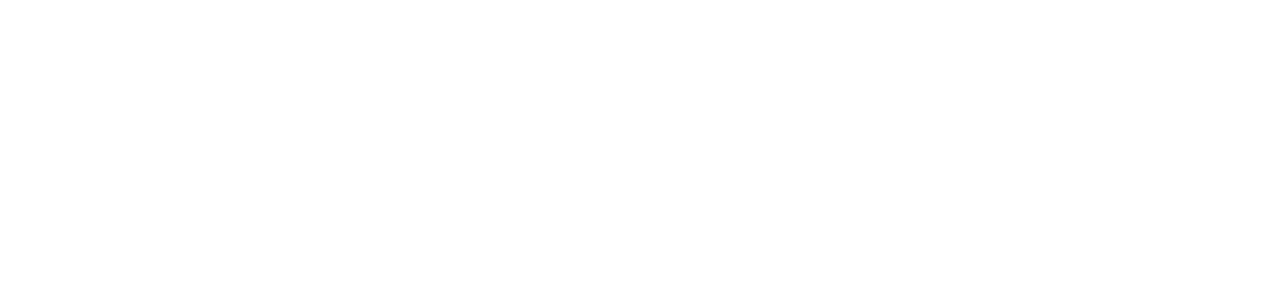
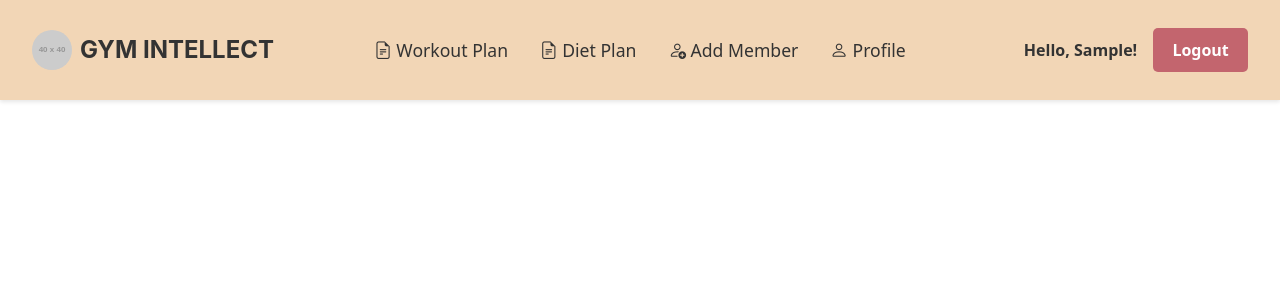
Before and after one commit to suryansh2206/Gym-Intellect, a React (Create React App) app in the folder React_App/: page /homeOwner in a window 1280 px wide. Before the commit this address had no page. Shown: the top 300 px of the page. Built offline with nearby package versions, Linux system fonts and the light colour scheme; sample sign-in values are in the browser's storage.

Commit message:
changed some file names, added bootstrap icons

```diff
--- a/React_App/public/index.html
+++ b/React_App/public/index.html
@@ -3,6 +3,11 @@
   <head>
     <meta charset="utf-8" />
     <link rel="icon" href="%PUBLIC_URL%/favicon.ico" />
+    <link
+      href="https://cdn.jsdelivr.net/npm/bootstrap-icons/font/bootstrap-icons.css"
+      rel="stylesheet"
+    />
+
     <meta name="viewport" content="width=device-width, initial-scale=1" />
     <meta name="theme-color" content="#000000" />
     <meta
--- a/React_App/src/App.js
+++ b/React_App/src/App.js
@@ -1,9 +1,9 @@
 import { Route, Routes, Navigate } from "react-router-dom"; // Import Navigate for redirection
 import "./App.css";
 import LoginForm from "./Components/Authentication/LoginForm";
-import HomeMember from "./Components/Pages/HomeMember";
-import SignupForm from "./Components/Authentication/SignupForm";
 import { useSelector } from "react-redux"; // Import useSelector to access the Redux state
+import HomeOwner from "./Components/Pages/HomeOwner";
+import SignupFormOwner from "./Components/Authentication/SignupFormOwner";
 
 function App() {
   // Access authentication state from Redux
@@ -13,12 +13,12 @@
     <Routes>
       {/* Public Routes */}
       <Route path="/" element={<LoginForm />} />
-      <Route path="/signup" element={<SignupForm />} />
+      <Route path="/signupOwner" element={<SignupFormOwner />} />
 
       {/* Protected Route */}
       <Route
-        path="/home"
-        element={isAuthenticated ? <HomeMember /> : <Navigate to="/" replace />}
+        path="/homeOwner"
+        element={isAuthenticated ? <HomeOwner /> : <Navigate to="/" replace />}
       />
     </Routes>
   );
--- a/React_App/src/Components/Authentication/LoginForm.js
+++ b/React_App/src/Components/Authentication/LoginForm.js
@@ -34,7 +34,7 @@
       if (response.ok) {
         const userData = await response.json();
         dispatch(loginSuccess(userData)); // Dispatch login success action
-        navigate("/home"); // Redirect to home page after login
+        navigate("/homeOwner"); // Redirect to home page after login
       } else {
         setErrorMessage("Invalid username or password.");
       }
@@ -88,7 +88,7 @@
           Forgot Password? <Link to="/forgot-password">Click Here</Link>
         </p>
         <p className="link">
-          Do want to register as a Gym Owner? <br /> <Link to="/signup">Sign Up</Link>
+          Do want to register as a Gym Owner? <br /> <Link to="/signupOwner">Sign Up</Link>
         </p>
         {errorMessage && <p className="error-message">{errorMessage}</p>}
       </div>
--- a/React_App/src/Components/Authentication/SignupForm.js
+++ b/React_App/src/Components/Authentication/SignupFormOwner.js
@@ -2,7 +2,7 @@
 import { Link } from "react-router-dom"; // Importing Link for navigation
 import "./LoginForm.css";
 
-const SignupForm = () => {
+const SignupFormOwner = () => {
   const [formData, setFormData] = useState({
     username: "",
     email: "",
@@ -142,4 +142,4 @@
   );
 };
 
-export default SignupForm;
+export default SignupFormOwner;
--- a/React_App/src/Components/Pages/Header.js
+++ b/React_App/src/Components/Pages/Header.js
@@ -1,6 +1,6 @@
 import React from "react";
 import { useDispatch, useSelector } from "react-redux";
-import { useNavigate } from "react-router-dom";
+import { Link, useNavigate } from "react-router-dom";
 import { logout } from "../../reduxStore/authSlice"; // Import the logout action
 import "./Header.css";
 
@@ -27,10 +27,18 @@
       {/* Center: Navigation Options */}
       <div className="nav-container">
         <nav>
-          <a href="#workoutPlan">Workout Plan</a>
-          <a href="#dietPlan">Diet Plan</a>
-          <a href="#progress">Progress</a>
-          <a href="#profile">Profile</a>
+          <Link to="/workoutPlan">
+            <i className="bi bi-file-earmark-text"></i> Workout Plan
+          </Link>
+          <Link to="/dietPlan">
+            <i className="bi bi-file-earmark-text"></i> Diet Plan
+          </Link>
+          <Link to="/addMember">
+            <i className="bi bi-person-add"></i> Add Member
+          </Link>
+          <Link to="/profile">
+            <i className="bi bi-person"></i> Profile
+          </Link>
         </nav>
       </div>
 
--- a/React_App/src/Components/Pages/HomeMember.js
+++ b/React_App/src/Components/Pages/HomeOwner.js
@@ -1,7 +1,7 @@
 import React from "react";
 import Header from "./Header";
 
-const HomeMember = () => {
+const HomeOwner = () => {
   return (
     <>
       <Header />
@@ -9,4 +9,4 @@
   );
 };
 
-export default HomeMember;
+export default HomeOwner;
```
